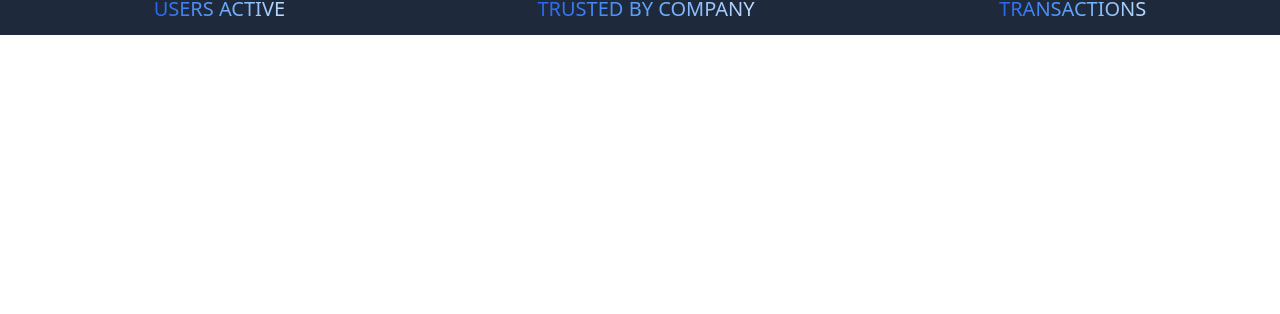
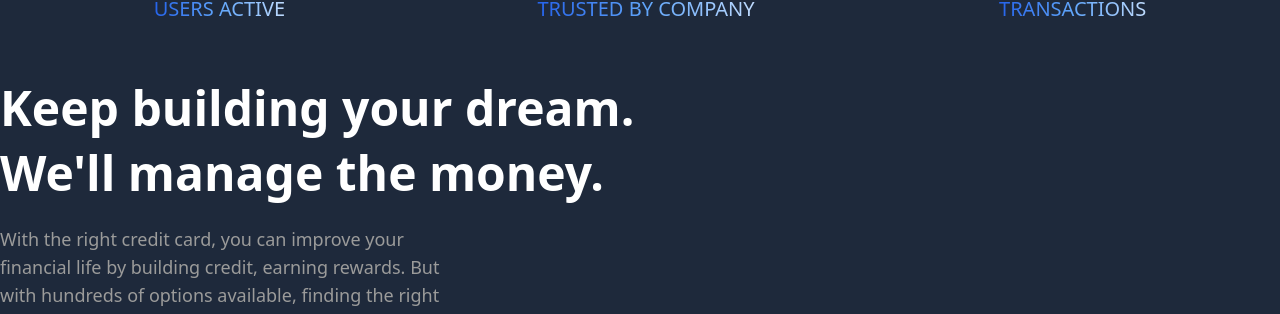
Before and after one commit to KodeIva/wiser, a React (Vite) app: page / in a window 1280 px wide. Shown: the part 723-1037 px from the top of the page. Before the commit the page ends 800 px from the top, so only its background shows below. Built offline with nearby package versions, Linux system fonts and the light colour scheme.

Commit message:
<div> with <h2> and <p> created and styled

```diff
--- a/src/App.jsx
+++ b/src/App.jsx
@@ -1,3 +1,4 @@
+import Business from "./components/Business"
 import Hero from "./components/Hero"
 import Navbar from "./components/Navbar"
 import Stats from "./components/Stats"
@@ -17,6 +18,7 @@ function App() {
        <div className="xl:max-w-[1280px] w-full">
         <Hero/>
         <Stats />
+        <Business/>
        </div>
      </div>
    </div>
--- /dev/null
+++ b/src/components/Business.jsx
@@ -0,0 +1,25 @@
+import { FaStar } from "react-icons/fa6";
+import { FcApproval } from "react-icons/fc";
+import { FaLocationArrow } from "react-icons/fa"
+
+const Business = () => {
+  return (
+    <section id="features" className="flex mt-10 ml-16 xl:ml-0 text-white justify-center items-center flex-wrap">
+      <div className="flex-1 flex flex-col justify-center items-start">
+        <h2
+         className="text-white font-semibold md:text-[48px] text-[30px] w-full leading-10 md:leading-[65px] "
+        >
+            Keep building your dream.
+            <br className="sm:block hidden" />
+            We'll manage the money.
+        </h2>
+        <p className="mt-5 max-w-[470px] text-[#9b9b9a] text-lg leading-7">
+            With the right credit card, you can improve your financial life by building credit, earning rewards. But with hundreds of options available, finding the right one can be overhelming.
+        </p>
+      </div>
+
+    </section>
+  )
+}
+
+export default Business
```
